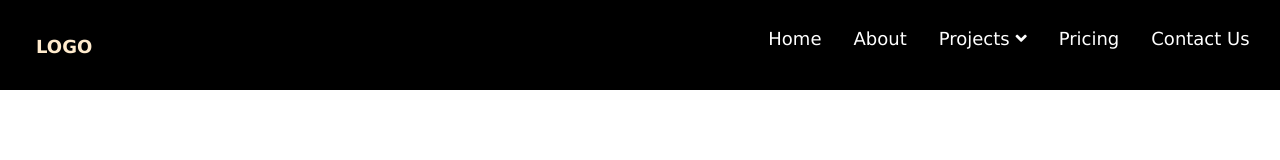
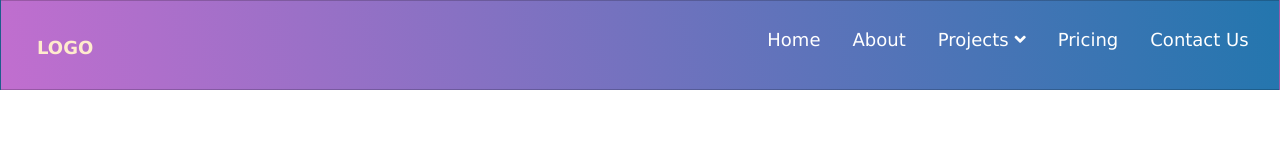
Before and after one commit to Art-Abdullahi/responsive-Navbar, a plain HTML site: page index.html in a window 1280 px wide. Drawn offline with Linux system fonts and the light colour scheme.

Commit message:
ft: background

```diff
--- a/style.css
+++ b/style.css
@@ -11,7 +11,8 @@ nav {
   height: auto;
   min-height: 5rem;
   max-height: 20rem;
-  background: black;
+  background-image: linear-gradient(260deg, #2376ae 0%, #c16ecf 100%);
+  border: 1px solid rgba(0, 0, 0, 0.2);
   width: 100%;
 }
 .container-row {
```
